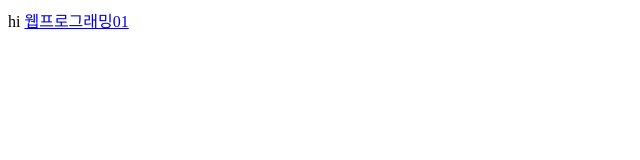
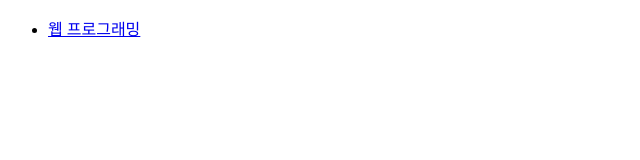
Before and after one commit to hjimin027/hjimin027.github.io, a plain HTML site: page index.html in a window 1280 px wide. Shown: the whole page, without its empty margins (0-640 px from the left). Drawn offline with Linux system fonts and the light colour scheme.

Commit message:
edit structure

```diff
--- a/index.html
+++ b/index.html
@@ -6,7 +6,11 @@
     <title>Document</title>
 </head>
 <body>
-    hi
-    <a href="Web Programming/01. HTML5 기본문서/01-1_html기본페이지.html">웹프로그래밍01</a>
+
+    <ul>
+        <li>
+            <a href="Web Programming/WebProgramming.html">웹 프로그래밍</a>
+        </li>
+    </ul>
 </body>
 </html>
```
